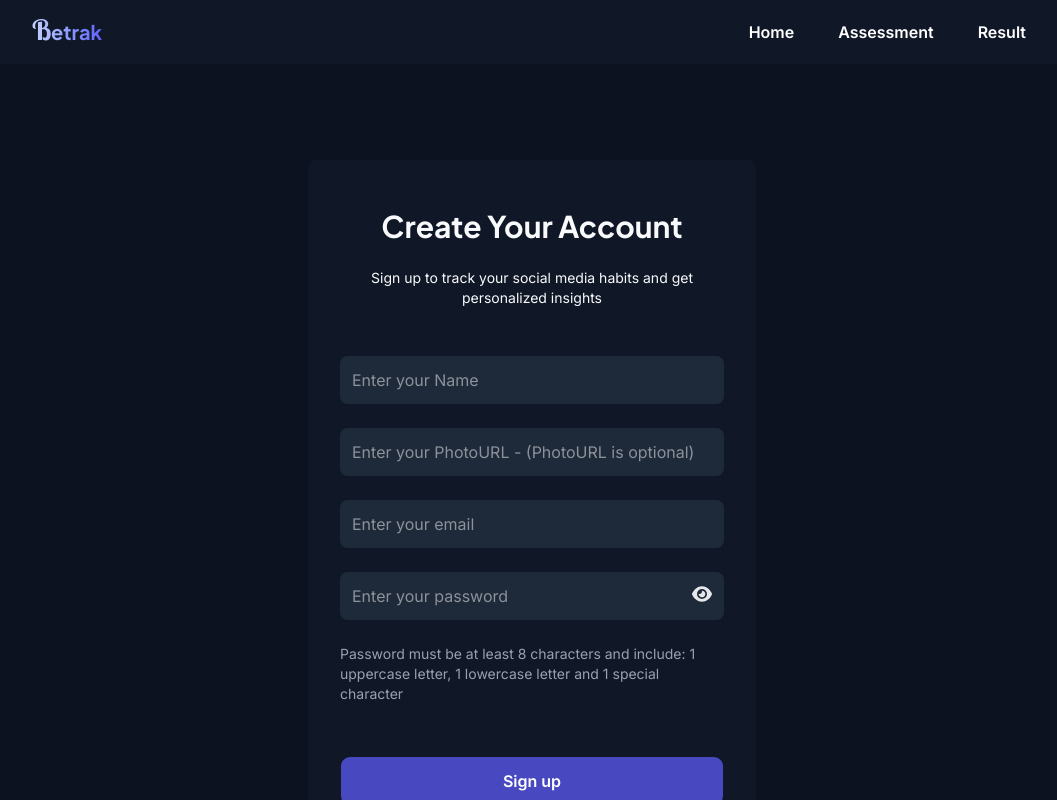
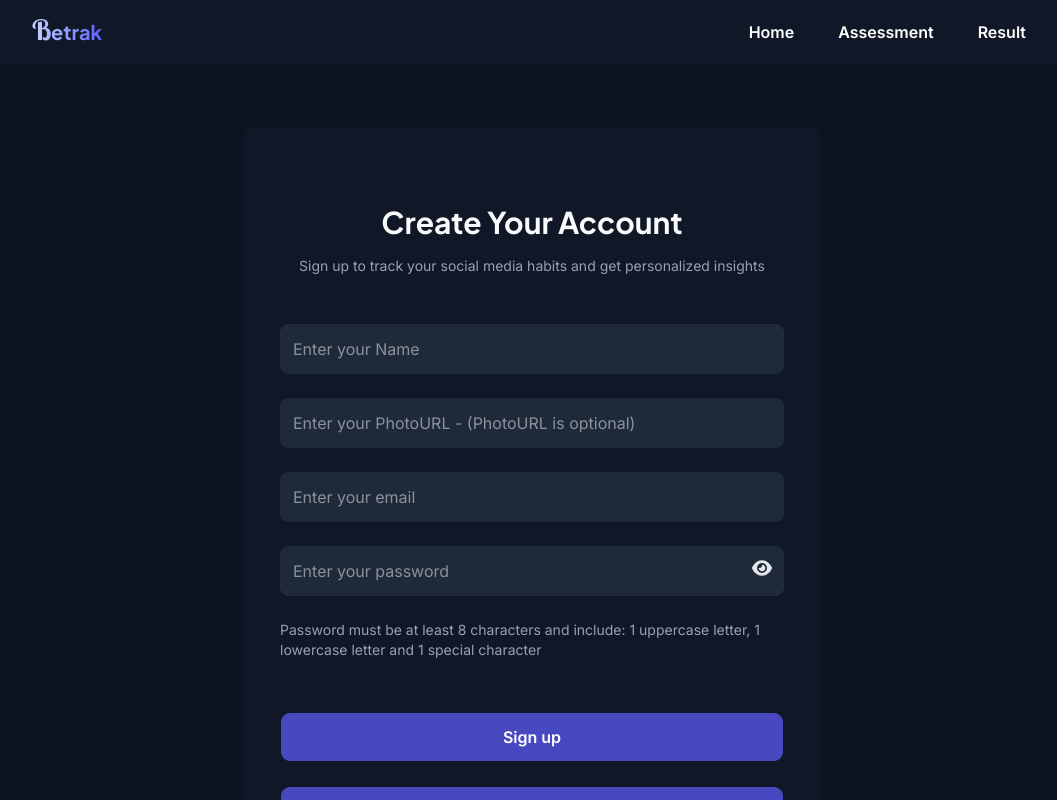
Before and after one commit to tahmid-khan-hub/Betrak, a Next.js app in the folder betrak-frontend/: page /sign-up in a window 1280 px wide. Shown: the top 800 px of the page, without its empty margins (108-1165 px from the left). Built offline with nearby package versions, Linux system fonts and the light colour scheme.

Commit message:
Update sign-up form fields and sign-up page

```diff
--- a/betrak-frontend/src/app/sign-up/components/SignUpFormFields.tsx
+++ b/betrak-frontend/src/app/sign-up/components/SignUpFormFields.tsx
@@ -19,20 +19,20 @@ const SignUpFormFields = ({callbackUrl} : SignUpFormProps) => {
             type="text"
             name="name"
             placeholder="Enter your Name"
-            className="w-full p-3 mb-6 bg-gray-800 rounded-md"
+            className="w-full p-3 mb-6 bg-gray-800 border border-gray-800 hover:border-indigo-500 rounded-md focus:outline-none focus:ring-2 focus:ring-indigo-500 focus:border-transparent"
             required
             />
             <input
             type="text"
             name="image"
             placeholder="Enter your PhotoURL - (PhotoURL is optional)"
-            className="w-full p-3 mb-6 bg-gray-800 rounded-md"
+            className="w-full p-3 mb-6 bg-gray-800 border border-gray-800 hover:border-indigo-500 rounded-md focus:outline-none focus:ring-2 focus:ring-indigo-500 focus:border-transparent"
             />
             <input
             type="email"
             name="email"
             placeholder="Enter your email"
-            className="w-full p-3 mb-6 bg-gray-800 rounded-md"
+            className="w-full p-3 mb-6 bg-gray-800 border border-gray-800 hover:border-indigo-500 rounded-md focus:outline-none focus:ring-2 focus:ring-indigo-500 focus:border-transparent"
             required
             />
             <div className="relative">
@@ -40,7 +40,7 @@ const SignUpFormFields = ({callbackUrl} : SignUpFormProps) => {
                 type={showPassword ? "text" : "password"}
                 name="password"
                 placeholder="Enter your password"
-                className="w-full p-3 mb-2 bg-gray-800 rounded-md pr-10"
+                className="w-full p-3 mb-2 bg-gray-800 border border-gray-800 hover:border-indigo-500 rounded-md pr-10 focus:outline-none focus:ring-2 focus:ring-indigo-500 focus:border-transparent"
                 required
             />
             <span
--- a/betrak-frontend/src/app/sign-up/components/SignUpPageClientSide.tsx
+++ b/betrak-frontend/src/app/sign-up/components/SignUpPageClientSide.tsx
@@ -11,27 +11,24 @@ const SignUpPageClientSide = () => {
   const callbackUrl = searchParams.get("callbackUrl") || "/"; // return to the last visited page or home page
 
   return (
-    <div className="max-w-5xl mx-auto">
+    <div className="w-full min-h-screen flex items-center justify-center px-2 overflow-x-hidden bg-[#0c121f]">
       <motion.div
-        initial={{ opacity: 0, x: 50 }}
+        initial={{ opacity: 0, x: 30 }}
         animate={{ opacity: 1, x: 0 }}
         transition={{ duration: 0.6 }}
-        className="min-h-screen flex w-full items-center justify-center p-8 mb-11"
+        className="bg-gray-900 w-full max-w-xl p-1 rounded-md mt-16"
       >
-        <div className="bg-gray-900 w-full max-w-md p-8 space-y-6 rounded-md mt-16">
+        <div className="bg-gray-900 w-full max-w-xl p-8 space-y-6 rounded-md mt-6">
           {/* Title */}
           <h2 className="jakartaSans text-3xl font-bold text-center pt-4 text-gray-50">
             Create Your Account
           </h2>
-          <p className="text-center text-sm text-gray-50 mb-12">
+          <p className="text-center text-sm text-gray-400 -mt-2 mb-12">
             Sign up to track your social media habits and get personalized insights
           </p>
 
           {/* Form */}
           <SignUpFormFields callbackUrl={callbackUrl} />
-
-          {/* Divider */}
-
 
           {/* Google Login */}
           <Button
```
